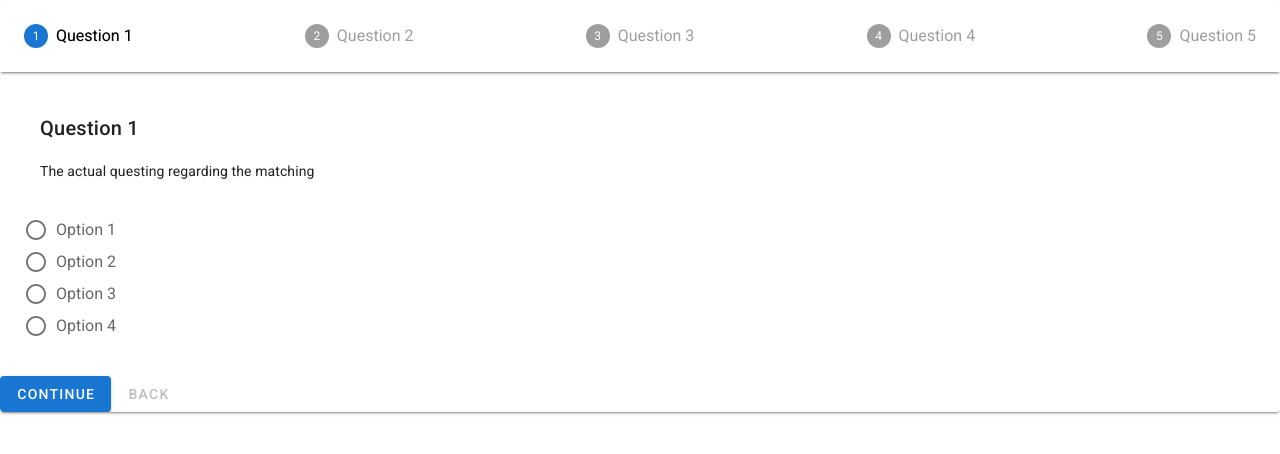
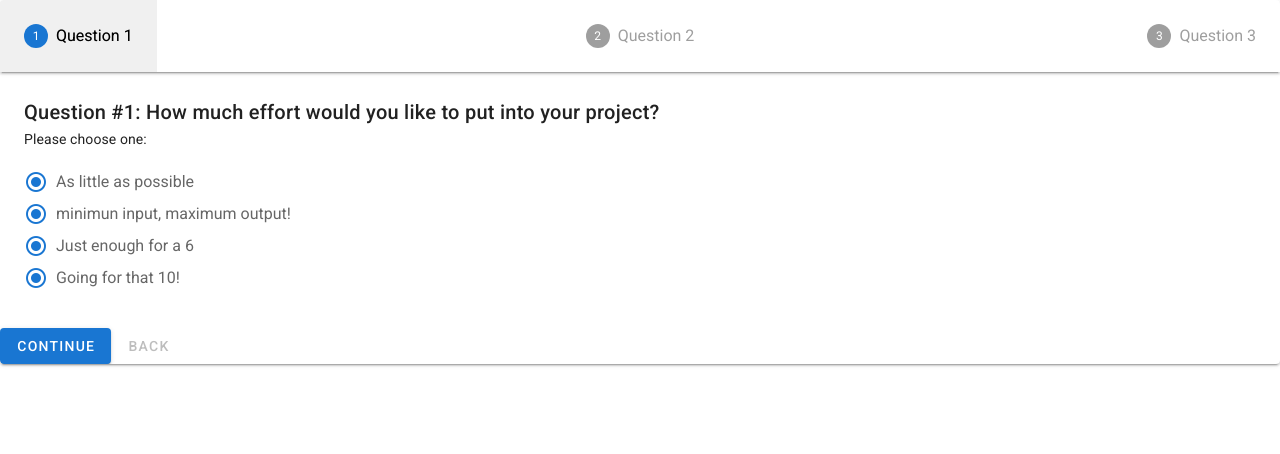
Before and after one commit to NLluuk/VU-Student-Matcher, a Vue app: page / in a window 1280 px wide. Shown: the top 454 px of the page. Built offline with nearby package versions, Linux system fonts and the light colour scheme; what vuefire would draw is missing.

Commit message:
finetuned some stuff, added demo questions

```diff
--- a/src/components/Question.vue
+++ b/src/components/Question.vue
@@ -1,14 +1,14 @@
 <template>
   <v-form>
-    <v-card-title v-if="question.title">{{ question.title }}</v-card-title>
-    <v-card-text v-if="question.text">{{ question.text }}</v-card-text>
-    <v-radio-group>
-      <v-radio
-        v-for="n in 4"
-        :key="n"
-        :label="`Option ${n}`"
-        :value="n"
-      ></v-radio>
+    <v-card-title class="pa-0 ma-0" v-if="question.title">{{ question.title }}</v-card-title>
+    <v-card-text class="pa-0 ma-0" v-if="question.text">{{
+      question.text
+    }}</v-card-text>
+    <v-radio-group v-model="choice" >
+      <v-radio v-if="question.option1" :label="question.option1"></v-radio>
+      <v-radio v-if="question.option2" :label="question.option2"></v-radio>
+      <v-radio v-if="question.option3" :label="question.option3"></v-radio>
+      <v-radio v-if="question.option4" :label="question.option4"></v-radio>
     </v-radio-group>
   </v-form>
 </template>
@@ -18,7 +18,9 @@ export default {
   props: {
     question: Object
   },
-  data: () => ({})
+  data: () => ({
+    choice: null
+  })
 };
 </script>
 
--- a/src/views/Home.vue
+++ b/src/views/Home.vue
@@ -6,6 +6,7 @@
         :key="question.title"
         :step="questions.indexOf(question) + 1"
         :complete="e1 > questions.indexOf(question) + 1"
+        editable
       >
         Question {{ questions.indexOf(question) + 1 }}
       </v-stepper-step>
@@ -35,31 +36,43 @@ export default {
     buttonTitle: "Continue",
     questions: [
       {
-        title: "Question 1",
-        text: "The actual questing regarding the matching"
+        title:
+          "Question #1: How much effort would you like to put into your project? ",
+        text: "Please choose one:",
+        option1: "As little as possible",
+        option2: "minimun input, maximum output!",
+        option3: "Just enough for a 6",
+        option4: "Going for that 10!"
       },
       {
-        title: "Question 2",
-        text: "The actual questing regarding the matching"
+        title:
+          "Question #2: Would you prefer to work with people of the oposite gender?",
+        text: "Please choose one:",
+        option1: "I does not matter with who I work",
+        option2: "I only prefer to work with people of the same gender",
+        option3: "I only prefer to work with people of the oposite gender"
       },
       {
-        title: "Question 3",
-        text: "The actual questing regarding the matching"
-      },
-      {
-        title: "Question 4",
-        text: "The actual questing regarding the matching"
-      },
-      {
-        title: "Question 5",
-        text: "The actual questing regarding the matching"
+        title:
+          "Question #3: Lorem ipsum dolor sit amet, consectetuer adipiscing elit?",
+        text: "Please choose one:",
+        option1: "Lorem ipsum dolor sit amet, consectetuer adipiscing elit.",
+        option2: "Lorem ipsum dolor sit amet, consectetuer adipiscing elit.",
+        option3: "Lorem ipsum dolor sit amet, consectetuer adipiscing elit."
       }
     ]
   }),
   methods: {
+    submit() {
+      console.log("Form has been submitted!");
+    },
     nextStep() {
-      this.e1 == this.e1++;
-      this.checkButtonStatus();
+      if (this.e1 >= this.questions.length) {
+        this.submit();
+      } else {
+        this.e1 == this.e1++;
+        this.checkButtonStatus();
+      }
     },
     previousStep() {
       this.e1 == this.e1--;
@@ -68,7 +81,8 @@ export default {
     checkButtonStatus() {
       if (this.e1 <= 1) {
         this.isDisabled = true;
-      } else if (this.e1 >= this.questions.length) {
+        this.buttonTitle = "Continue";
+      } else if (this.e1 == this.questions.length) {
         this.buttonTitle = "Submit";
         this.isDisabled = false;
       } else {
```
